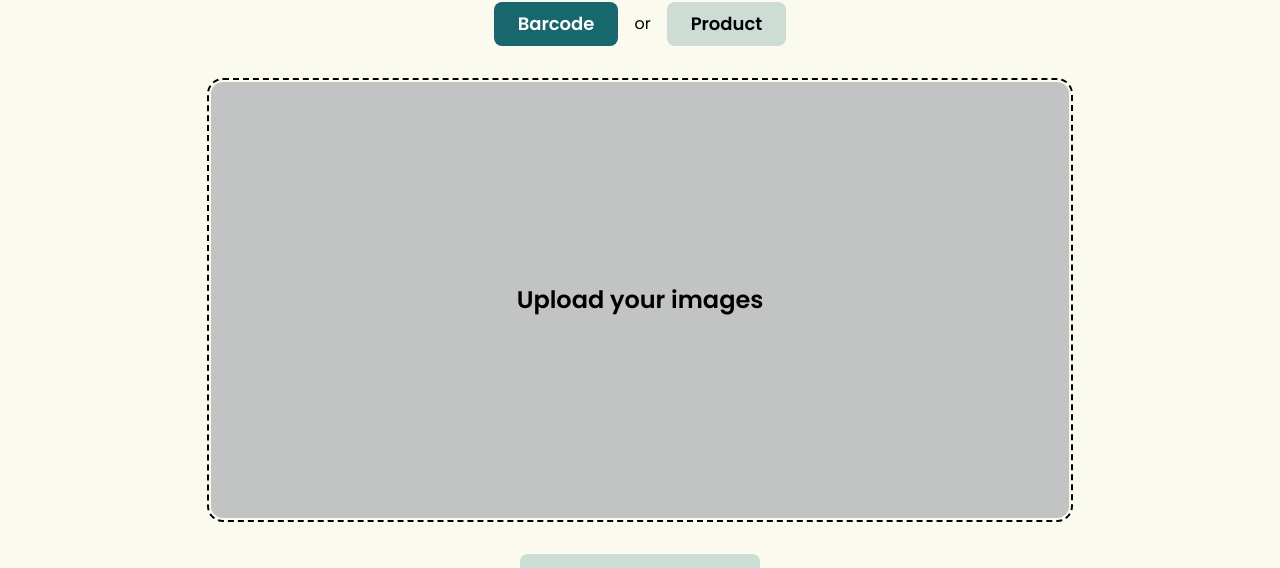
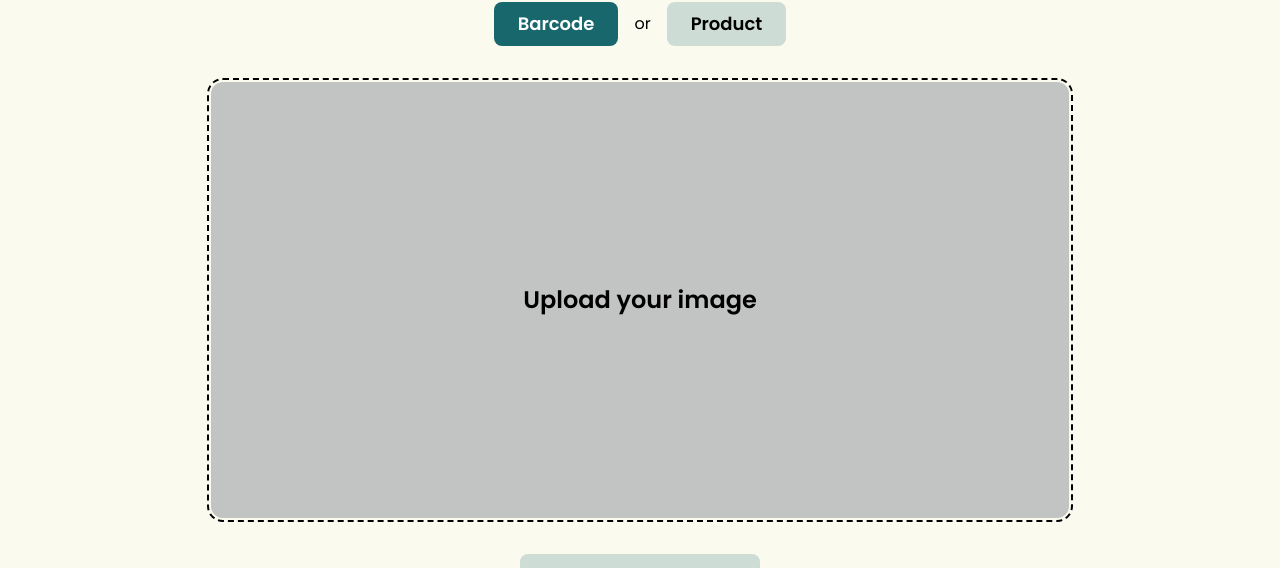
Before and after one commit to ommgh/scan2sell, a Next.js app: page /product/generate-images in a window 1280 px wide. Shown: the part 174-742 px from the top of the page. Built offline with nearby package versions, Linux system fonts and the light colour scheme.

Commit message:
updated generate-images page

```diff
--- a/components/gene-images.tsx
+++ b/components/gene-images.tsx
@@ -1,15 +1,16 @@
 "use client";
 
+import Link from "next/link";
 import { useRef, useState } from "react";
 
 export const GenerateImages = () => {
     const inputRef = useRef<HTMLInputElement>(null);
-    const [files, setFiles] = useState<String[]>([""]);
+    const [file, setFile] = useState<File>();
     const updateFiles = () => {
-        let nf = inputRef.current?.files as FileList;
-        let ar = [];
-        for (let i = 0; i < nf.length; i++) ar.push(nf[i].name);
-        setFiles(ar);
+        console.log(inputRef.current?.files);
+        let temp = inputRef.current?.files as FileList;
+        let ar = temp[0] as File;
+        setFile(ar);
     };
     return (
         <form
@@ -58,21 +59,22 @@ export const GenerateImages = () => {
                     ref={inputRef}
                     type="file"
                     accept="image/png, image/jpeg, image/jpeg, image/webp"
-                    multiple
                     className="peer hidden"
                     onChange={updateFiles}
                 />
                 <div className="text-2xl font-semibold text-center">
-                    Upload your images
+                    Upload your image
                 </div>
-                {files.map((file) => (
-                    <span>{file}</span>
-                ))}
+                {<span>{file?.name}</span>}
             </label>
 
-            <button className="bg-[#18676d]/20 px-8 py-3 text-xl font-semibold rounded-lg transition-colors hover:bg-[#18676d] hover:text-white">
+            <Link
+                href={"/uploadproduct"}
+                onClick={() => file != undefined && saveImageTOAppwrite(file)}
+                className="bg-[#18676d]/20 px-8 py-3 text-xl font-semibold rounded-lg transition-colors hover:bg-[#18676d] hover:text-white"
+            >
                 Generate Images
-            </button>
+            </Link>
         </form>
     );
 };
```
